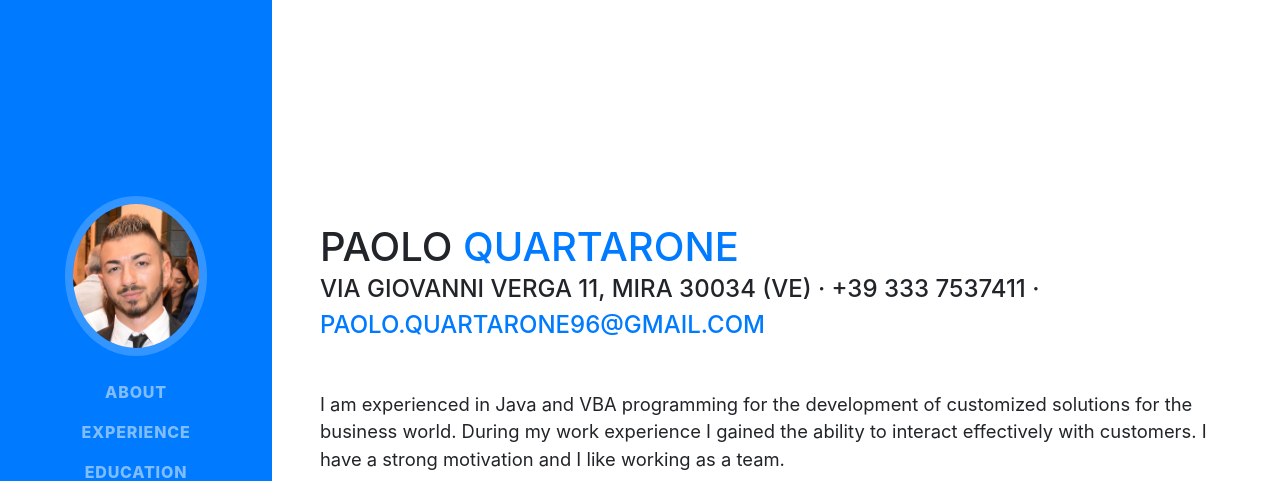
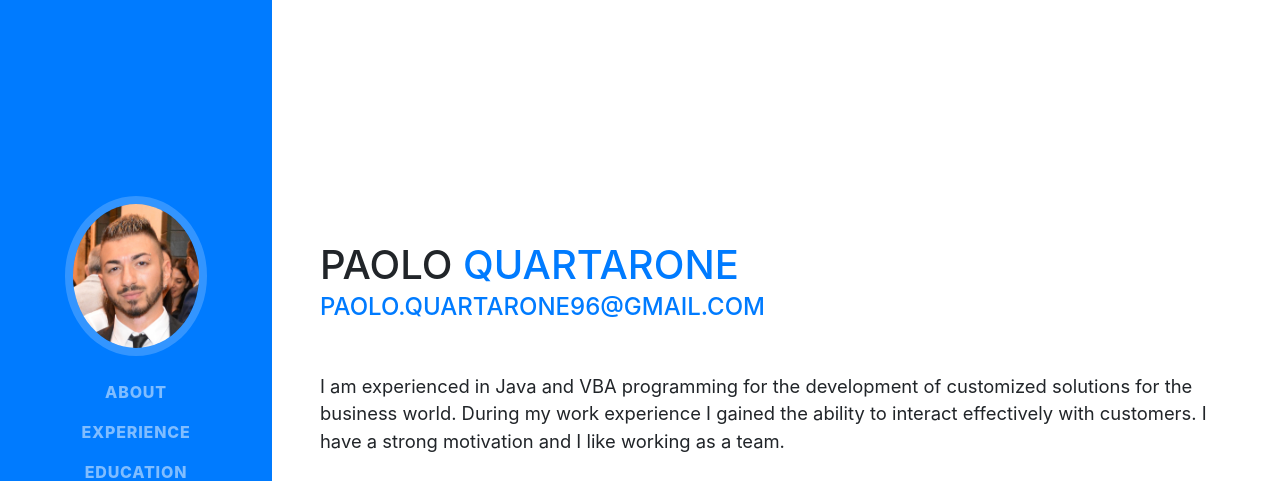
Before and after one commit to Quarta27/Quarta27.github.io, a website with bundled scripts: page index.html in a window 1280 px wide. Shown: the top 481 px of the page. Built offline with nearby package versions, Linux system fonts and the light colour scheme; a web font is replaced by a local one.

Commit message:
Deleted personal informations

```diff
--- a/index.html
+++ b/index.html
@@ -64,7 +64,7 @@
                <h1 class="mb-0">Paolo
                   <span class="text-primary">Quartarone</span>
                </h1>
-               <div class="subheading mb-5">Via Giovanni Verga 11, Mira 30034 (VE) · +39 333 7537411 ·
+               <div class="subheading mb-5">
                   <a href="mailto:paolo.quartarone96@gmail.com">paolo.quartarone96@gmail.com</a>
                </div>
                <p class="lead mb-5">I am experienced in Java and VBA programming for the development of customized solutions for the business world. During my work experience I gained the ability to interact effectively with customers. I have a strong motivation and I like working as a team.</p>
```
